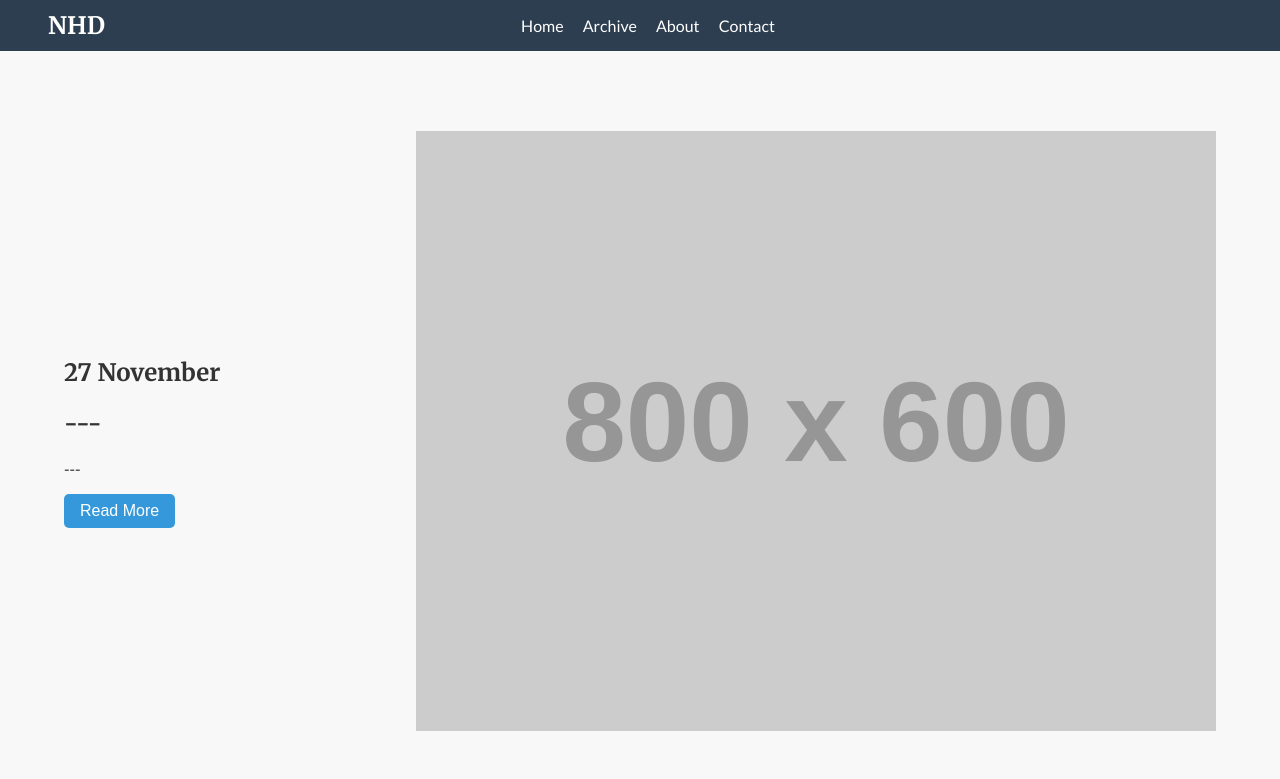
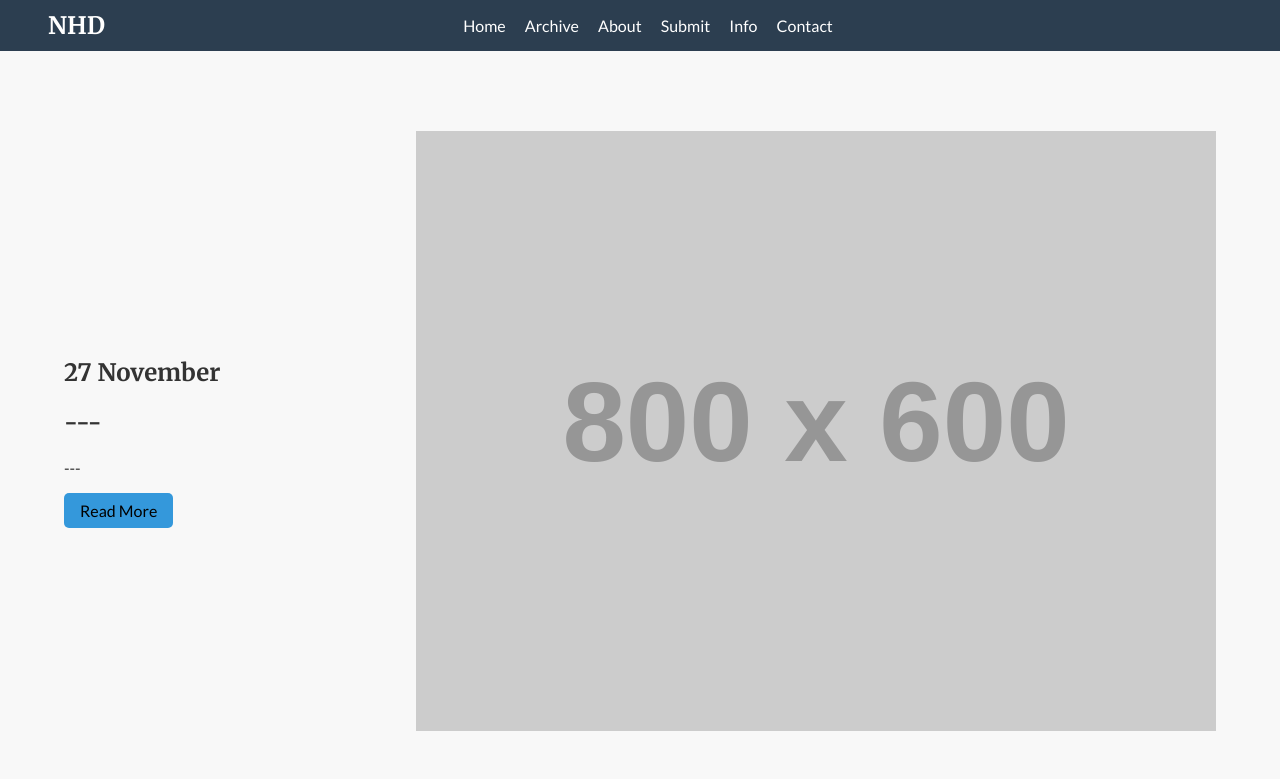
Before and after one commit to estella144/niche-history-daily, a plain HTML site: page index.html in a window 1280 px wide. Shown: the top 779 px of the page. Drawn offline with Linux system fonts and the light colour scheme; placeholder pictures from the web are drawn by us.

Commit message:
Add files via upload

```diff
--- a/index.html
+++ b/index.html
@@ -18,6 +18,8 @@
       <a href="index.html">Home</a>
       <a href="archive.html">Archive</a>
       <a href="about.html">About</a>
+      <a href="submit.html">Submit</a>
+      <a href="info.html">Info</a>
       <a href="contact.html">Contact</a>
     </nav>
   </header>
--- a/styles.css
+++ b/styles.css
@@ -1,6 +1,6 @@
 /* General */
 
-body {
+body, button {
   font-family: 'Lato', sans-serif;
   margin: 0;
   color: #333;
@@ -95,7 +95,7 @@ h1, h2, h3, .logo {
 .read-more {
   display: inline-block;
   background-color: #3498db;
-  color: white;
+  color: black;
   padding: 0.5em 1em;
   border: none;
   border-radius: 5px;
```
